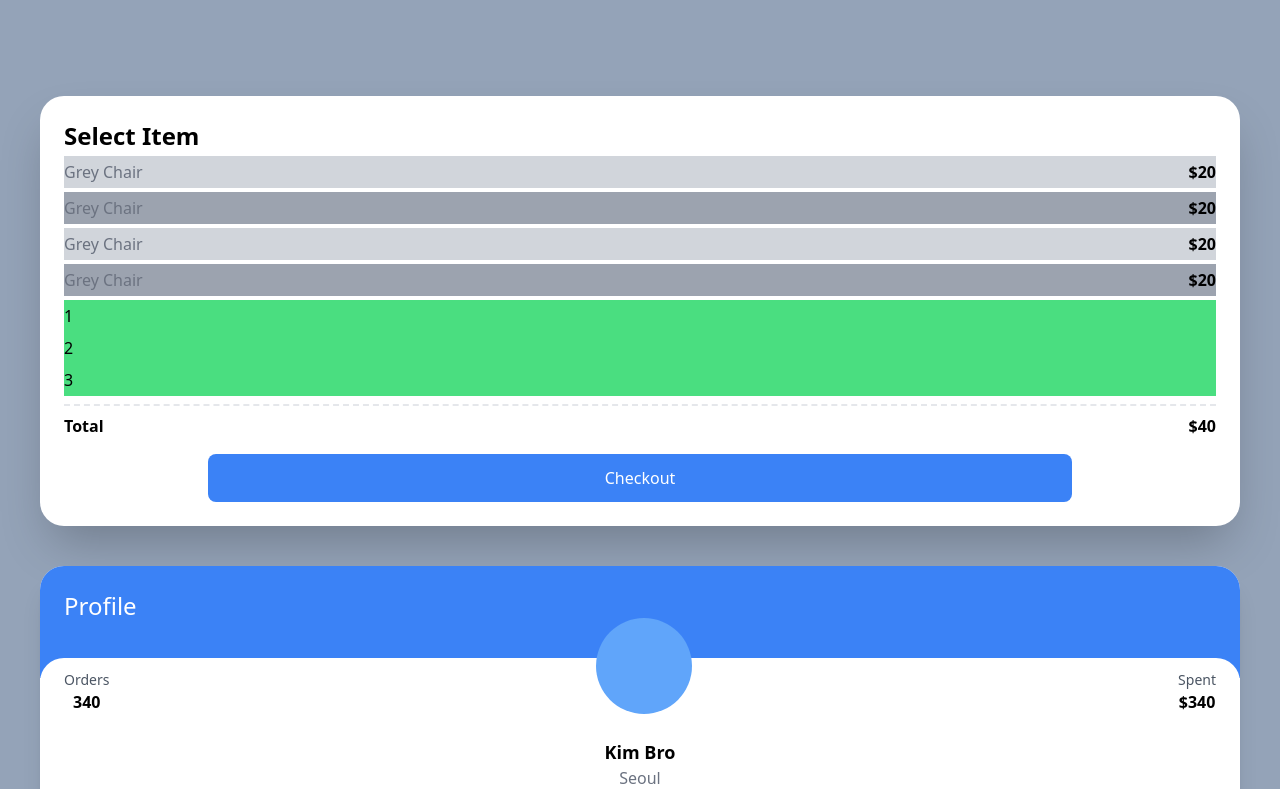
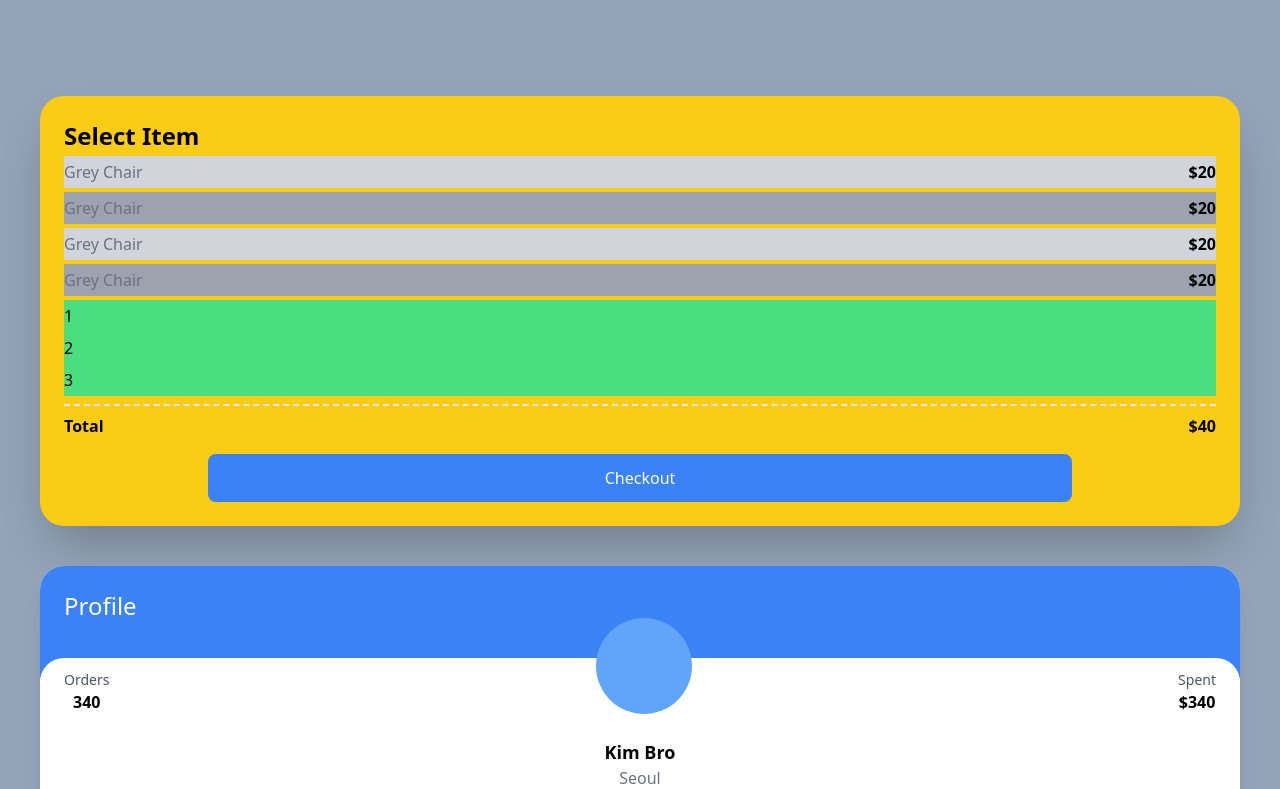
Before and after one commit to kimbro95/NextJS-CloneCoding, a Next.js app: page / in a window 1280 px wide. Shown: the top 789 px of the page. Built offline with nearby package versions, Linux system fonts and the light colour scheme.

Commit message:
#4.9 Responsive Modifiers

```diff
--- a/pages/index.tsx
+++ b/pages/index.tsx
@@ -3,7 +3,7 @@ import type { NextPage } from 'next'
 const Home: NextPage = () => {
   return (
     <div className='bg-slate-400 py-24 px-10 grid gap-10'>
-      <div className='bg-white p-6 rounded-3xl shadow-2xl'>
+      <div className='bg-white sm:bg-red-400 md:hover:bg-teal-400 lg:bg-violet-400 xl:bg-yellow-400 2xl:bg-orange-400 p-6 rounded-3xl shadow-2xl'>
         <span className='font-semibold text-2xl'>Select Item</span>
         <ul>
           {
```
Also changed, not shown: memo.txt.
